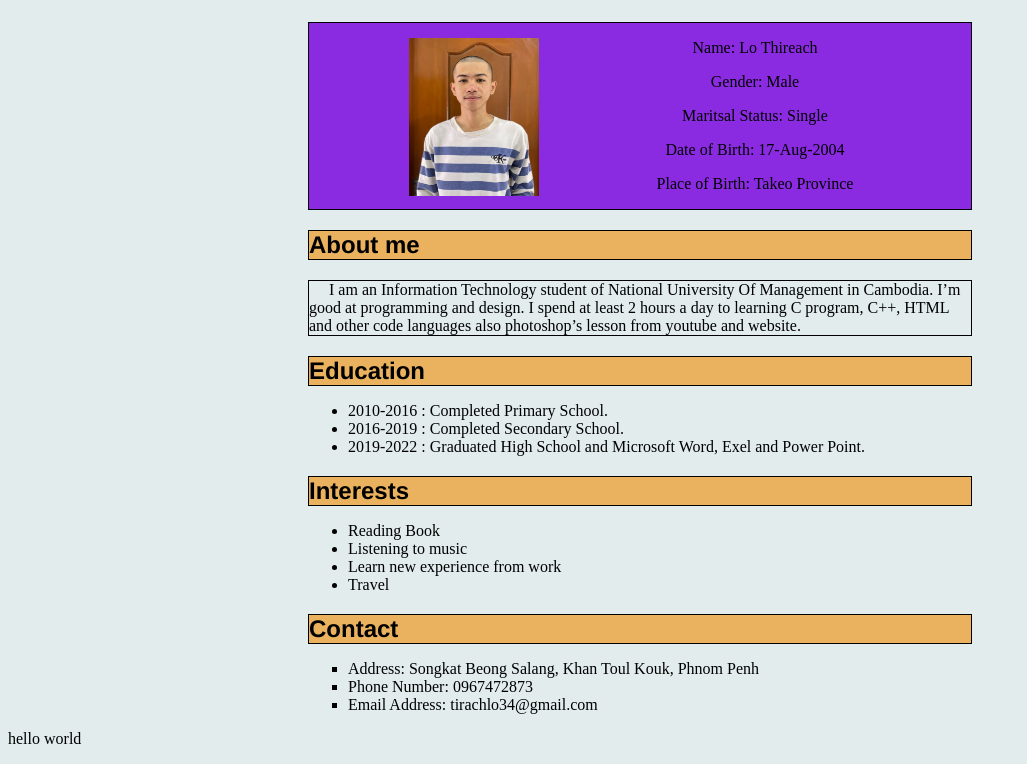
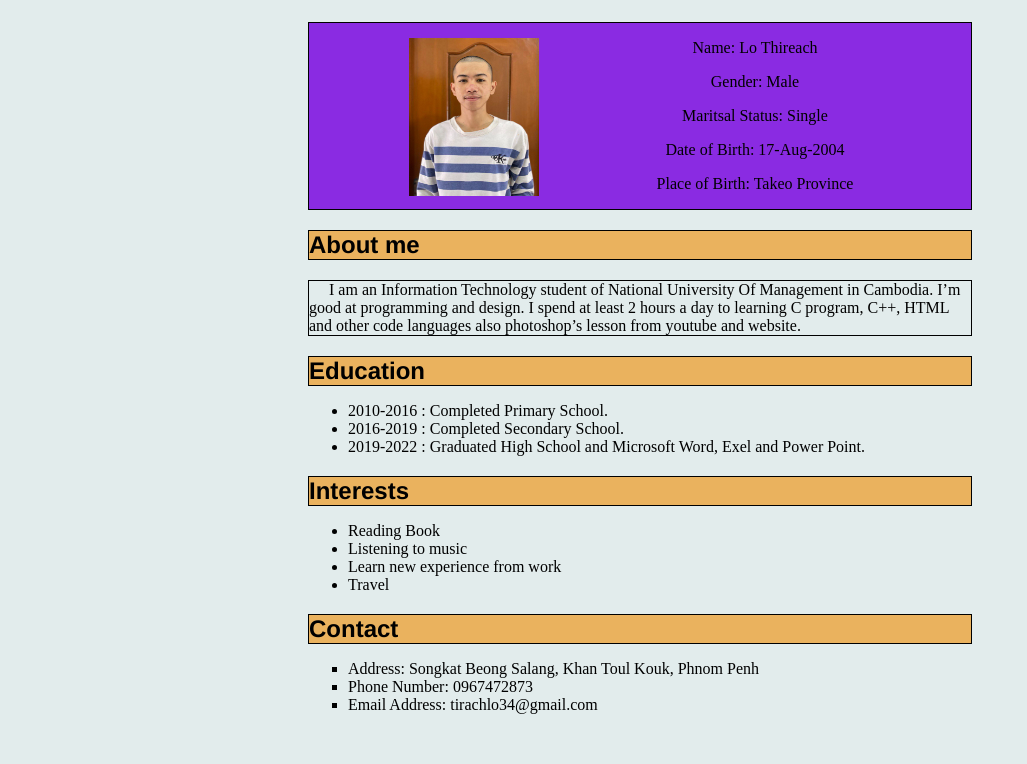
Before and after one commit to REACH-DEL/cv, a plain HTML site: page index.html in a window 1280 px wide. Shown: the part 60-824 px from the top of the page, without its empty margins (0-1027 px from the left). After the commit the page ends 800 px from the top, so only its background shows below. Drawn offline with Linux system fonts and the light colour scheme.

Commit message:
Update index.html

```diff
--- a/index.html
+++ b/index.html
@@ -101,7 +101,5 @@
   <li>Phone Number: 0967472873</li>
   <li>Email Address: tirachlo34@gmail.com</li>
 </ul>
-<p>hello world</p>
-
 </html>
 </body>
```
